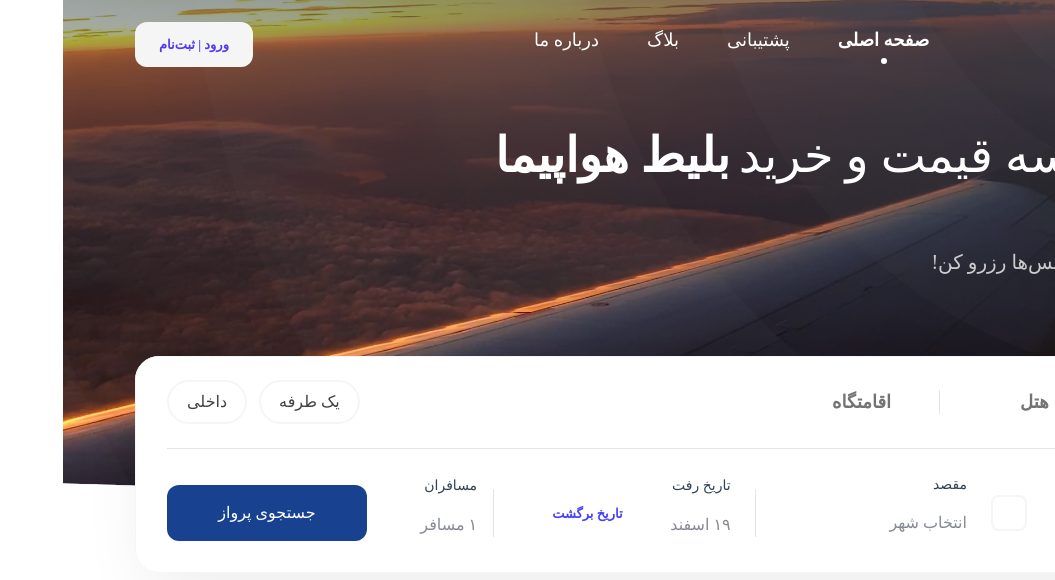
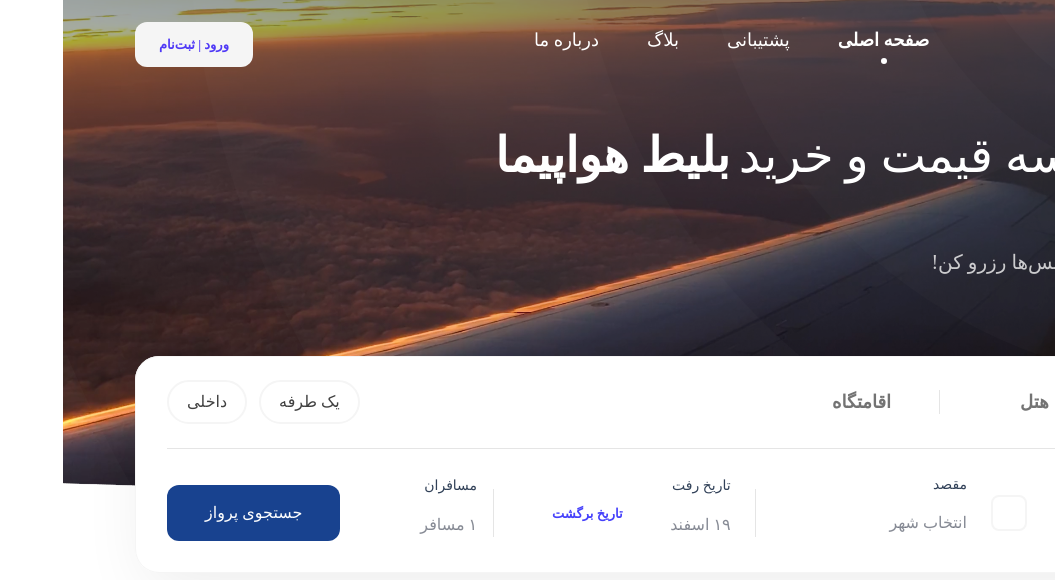
Before and after one commit to Floy-ir/Frontend, a Next.js app: page / in a window 1280 px wide. Shown: the top 580 px of the page, without its empty margins (225-1280 px from the left). Built offline with nearby package versions, Linux system fonts and the light colour scheme; some icons are missing.

Commit message:
refactor(SearchFormContainer): Adjust layout and styling for improved responsiveness; enhance button positioning and alignment for mobile and medium screens

```diff
--- a/components/SearchFormContainer/SearchFormContainer.tsx
+++ b/components/SearchFormContainer/SearchFormContainer.tsx
@@ -67,9 +67,9 @@ export function SearchFormContainer({ cityOptions }: SearchFormContainerProps) {
       </div>
 
       {/* Search Form */}
-      <div className="flex w-full flex-col items-start gap-4 md:flex-row md:items-center md:gap-6">
+      <div className="flex w-full flex-col items-start gap-4 md:flex-col lg:flex-row md:items-start lg:items-center md:gap-6">
         {/* Form Fields */}
-        <div className="flex w-full flex-col items-start gap-1 md:flex-1 md:flex-row md:items-center md:gap-6">
+        <div className="flex w-full flex-col items-start gap-1 md:flex-row md:items-center md:gap-6">
           {/* Origin/Destination Section - Mobile layout */}
           <div className="flex w-full flex-col md:hidden">
             <div className="flex w-full items-center gap-4">
@@ -231,8 +231,8 @@ export function SearchFormContainer({ cityOptions }: SearchFormContainerProps) {
         {/* Divider before search button - Mobile only */}
         <div className="bg-Gray-N200 my-2 h-px w-full md:hidden"></div>
 
-        {/* Search Button - Full width on mobile */}
-        <Button intent="primary" size="large" className="mt-4 w-full md:mt-0 md:w-50">
+        {/* Search Button - Full width on mobile and medium screens */}
+        <Button intent="primary" size="large" className="mt-4 w-full md:mt-4 lg:mt-0 md:w-full lg:w-50">
           جستجوی پرواز
         </Button>
       </div>
```
